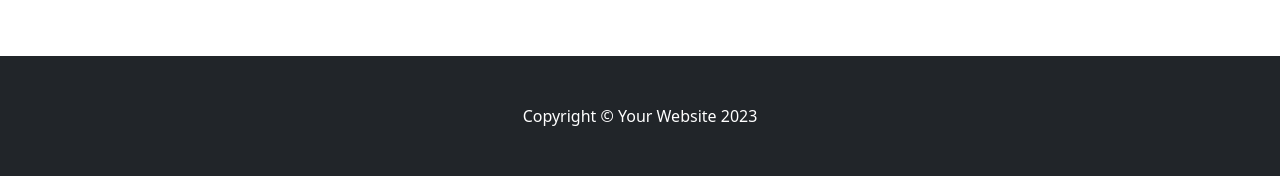
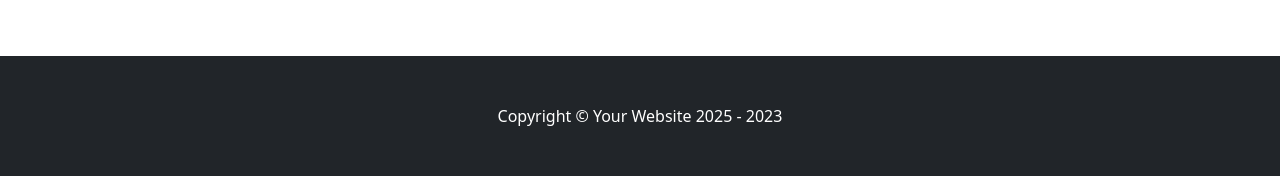
Before and after one commit to farazhashmi21/djangoPolls, a Django app: page / in a window 1280 px wide. Shown: the part 1829-2005 px from the top of the page. Run offline with Django 5.2, Linux system fonts and the light colour scheme; some libraries are stand-ins or nearby versions.

Commit message:
Timestamp Update;

```diff
--- a/hello/templates/start/base.html
+++ b/hello/templates/start/base.html
@@ -39,7 +39,7 @@
         {% block 'main-content' %} {% endblock 'main-content' %}
         <!-- Footer-->
         <footer class="py-5 bg-dark">
-            <div class="container px-4"><p class="m-0 text-center text-white">Copyright &copy; Your Website 2023</p></div>
+            <div class="container px-4"><p class="m-0 text-center text-white">Copyright &copy; Your Website <script>document.write(new Date().getFullYear());</script> - 2023</p></div>
         </footer>
         <!-- Bootstrap core JS-->
         <script src="https://cdn.jsdelivr.net/npm/bootstrap@5.2.3/dist/js/bootstrap.bundle.min.js"></script>
```
